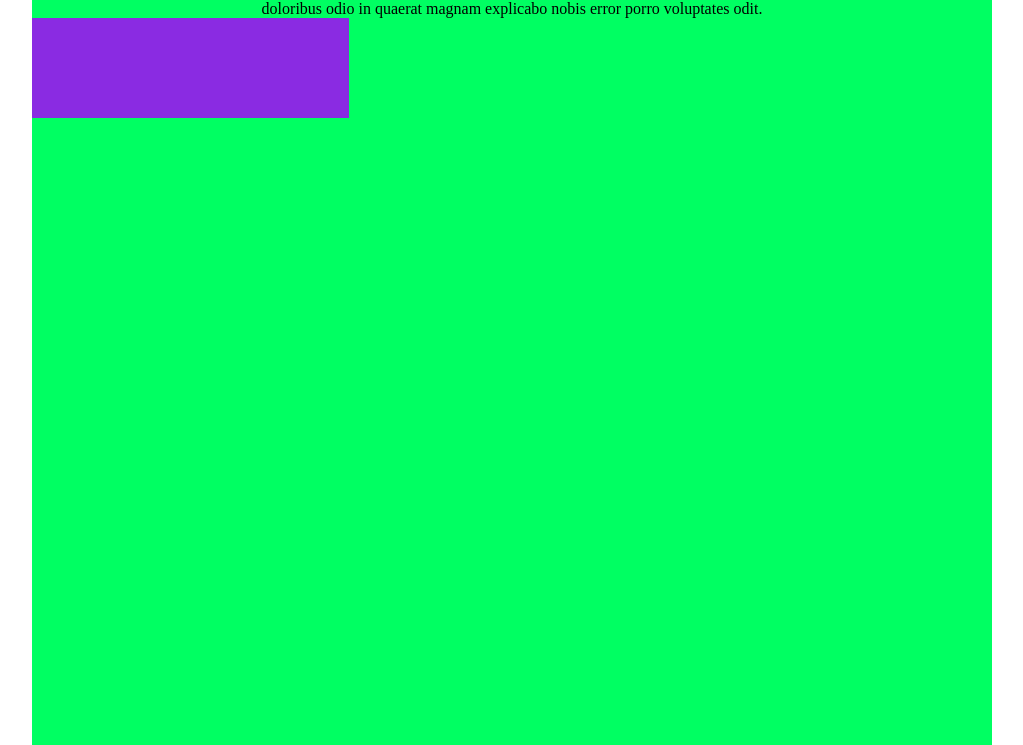
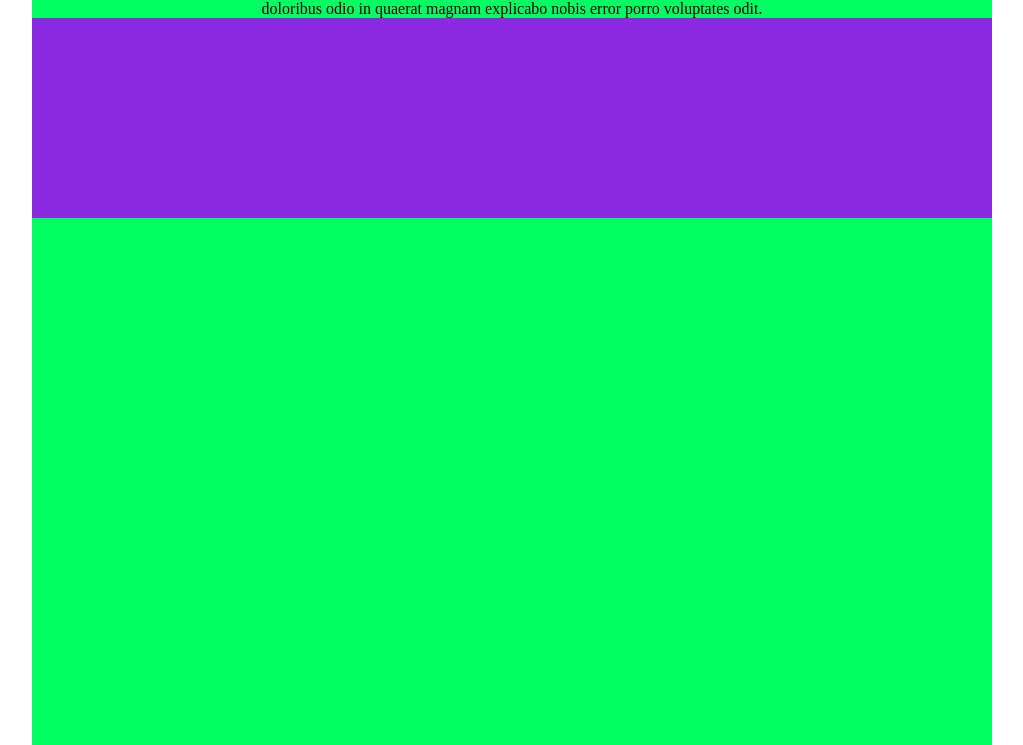
Before and after one commit to Luz42/html-css-float-cards, a plain HTML site: page index.html in a window 1280 px wide. Shown: the part 55-800 px from the top of the page, without its empty margins (128-1151 px from the left). Drawn offline with Linux system fonts and the light colour scheme.

Commit message:
create 6 .card

```diff
--- a/index.html
+++ b/index.html
@@ -23,6 +23,11 @@
         <!-- TEAM -->
         <main>
             <div class="card"></div>
+            <div class="card"></div>
+            <div class="card"></div>
+            <div class="card"></div>
+            <div class="card"></div>
+            <div class="card"></div>
             <!-- end TEAM -->
     </div>
 </body>
--- a/style.css
+++ b/style.css
@@ -33,10 +33,10 @@ main::after {
 /* end CLEARFIX */
 
 .card {
-    width: calc(99% / 3);
+    width: calc(100% / 3);
     height: 100px;
     background-color: blueviolet;
-    display: inline-block;
+    float: left;
 }
 
 /* ------/TEAM------ */
```
